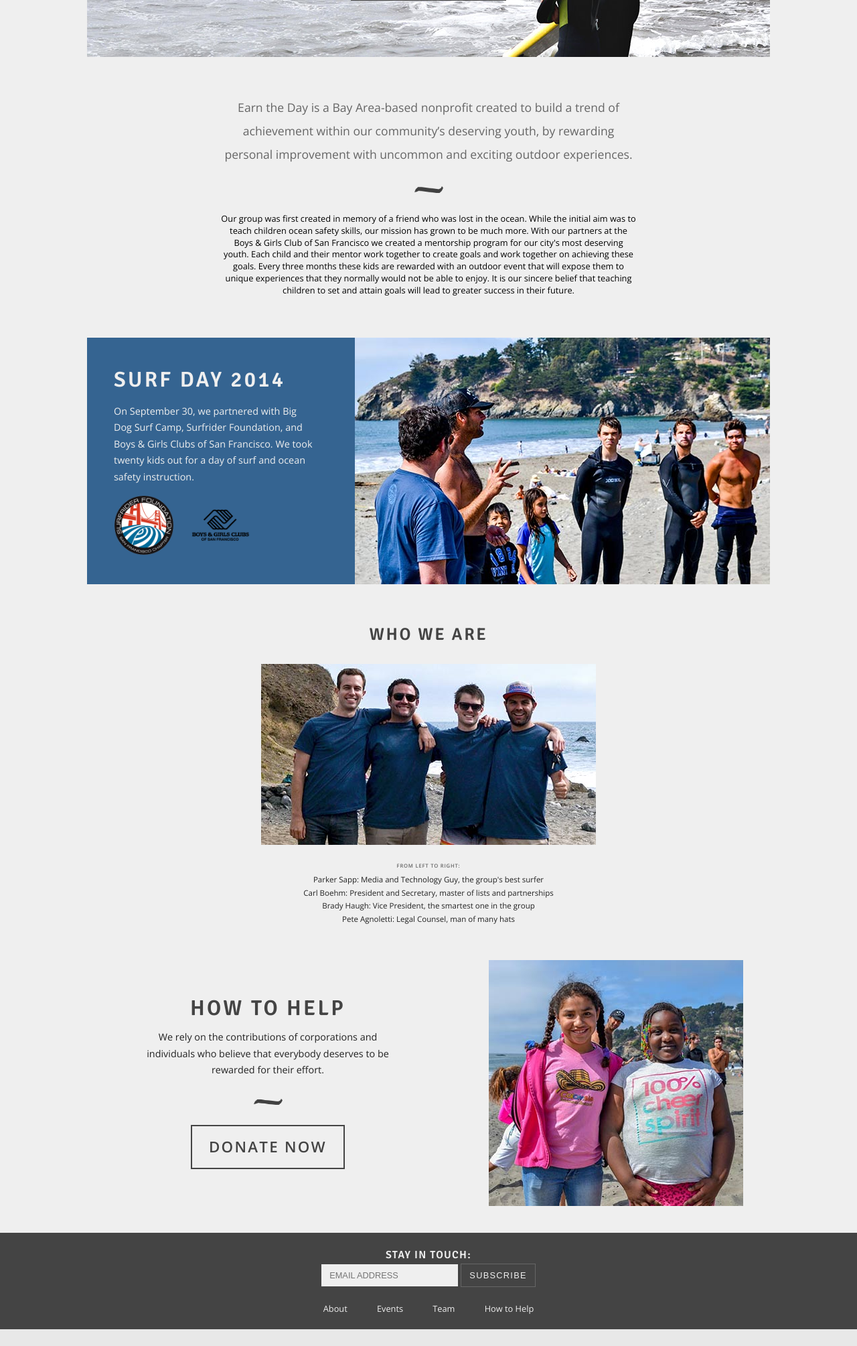
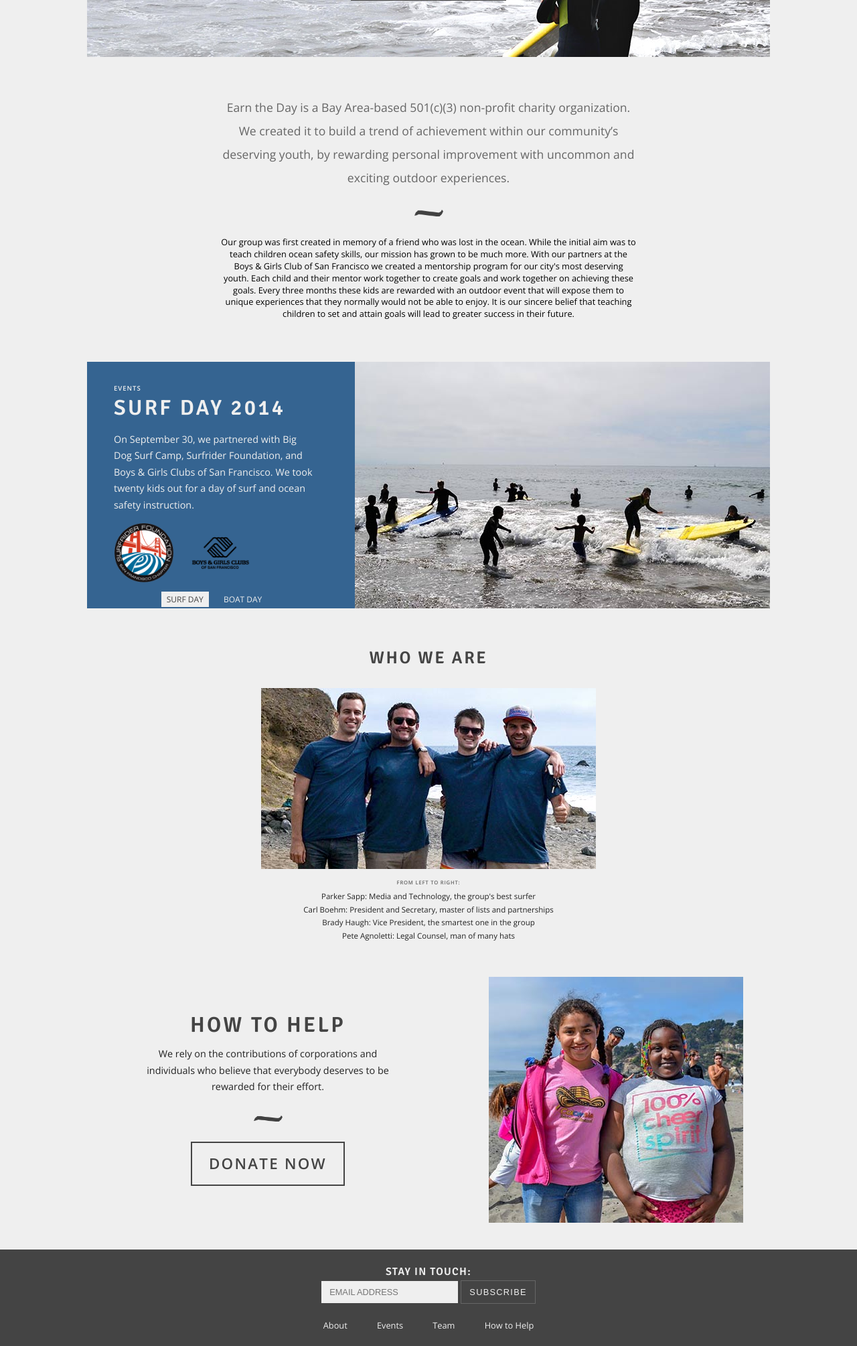
Before and after one commit to boha/etd, a Flask app: page / in a window 1280 px wide. Shown: the part 409-2418 px from the top of the page at 67% size. Before the commit the page ends 2393 px from the top, so only its background shows below. Run offline with Flask 2, Linux system fonts and the light colour scheme; some libraries are stand-ins or nearby versions.

Commit message:
Added second event
- Replaced slideshow
- Added second event tab, Boat Day
- Added tabbing through jQuery

```diff
--- a/static/css/helper.css
+++ b/static/css/helper.css
@@ -76,10 +76,6 @@ textarea {
     overflow: visible;
     position: static;
     width: auto;
-}
-
-.wrapper {
-  overflow: auto;
 }
 
 .invisible {
--- a/static/css/main.css
+++ b/static/css/main.css
@@ -54,6 +54,7 @@ h4 {
   font-weight: 600;
   line-height: 0;
   letter-spacing: .1em;
+  margin: 0;
 }
 
 h5 {
@@ -163,44 +164,81 @@ p {
 
 .events {
   background-color: #356491;
-  min-height: 328px;
+  position: relative;
 }
 
-#surfday2014 {
-  padding: 20px 40px 20px;
+.eventdesc {
+  padding: 50px 40px 10px;
   margin: 0 auto;
   max-width: 620px;
+  text-align: center;
 }
 
-#surfday2014 h1, #surfday2014 p {
+.eventdesc h1, .eventdesc h4, .eventdesc p {
   color: #efefef;
 }
 
-#surfday2014 .partner-desc {
-  max-width: 380px;
-  float: left;
+.eventdesc h1 {
+  margin-top: .25em;
 }
 
-#surfday2014 .partner-logo {
-  max-width: 220px;
-  padding: 20px 0 20px 20px;
-  float: left;
+.eventdesc .partner-desc {
 }
 
-#surfday2014 .partner-logo img {
+.eventdesc .partner-logo {
+  padding: 20px 0 20px 20px;
+}
+
+.eventdesc .partner-logo img {
   width: 90px;
 }
 
-#surfday2014 .partner-logo img:first-child {
+.eventdesc .partner-logo img:first-child {
   margin-right: 20px;
 }
 
+#tabs-menu {
+  margin: 0 auto;
+  width: 100%;
+  position: absolute;
+  top: 3px;
+  text-align: center;
+}
+
+#tabs-menu a {
+  text-transform: uppercase;
+  font-size: 12px;
+  text-decoration: none;
+  color: #efefef;
+  margin: 0 5px;
+  padding: 3px 8px;
+}
+
+#tabs-menu a.current {
+  background: #efefef;
+  color: #444;
+}
+
+.tab-content {
+  display: none;
+}
+
+#event1 {
+  display: block;
+}
+
 .gallery {
+  display: none;
+  position: relative;
+  margin: 0 auto;
   max-width: 620px;
-  margin: 0 auto;
+  min-height: 200px;
 }
 
 .gallery img {
+  position: absolute;
+  left: 0;
+  top: 0;
   width: 100%;
 }
 
@@ -379,20 +417,39 @@ input[type=email].input {
     margin: 0 auto;
   }
 
-  #surfday2014 {
-    float: left;
-    width: 300px;
+  .events {
+    min-height: 368px;
   }
 
-  #surfday2014 .partner-desc,
-  #surfday2014 .partner-logo {
+  .eventdesc {
+    padding: 40px 40px 10px;
+    text-align: left;
+    max-width: 300px;
+  }
+
+  .eventdesc, #tabs-menu {
+    float: left;
+    clear: left;
+  }
+
+  #tabs-menu {
+    bottom: 3px;
+    top: auto;
+    width: 380px;
+  }
+
+  .eventdesc .partner-desc,
+  .eventdesc .partner-logo
+   {
     width: auto;
     float: none;
     padding: 0;
   }
 
   .gallery {
-    float: right;
+    display: block;
+    margin-left: auto;
+    margin-right: 0;
   }
 
   .help-donate {
--- a/static/js/main.js
+++ b/static/js/main.js
@@ -26,7 +26,6 @@ onSubmitForm = function(e) {
 };
 
 jQuery(document).ready(function(){
-  jQuery('.gallery').fadeSlideShow();
   // $('#form-email').on('submit', onSubmitForm);
   jQuery('#masthead_cta').click(function() {
     jQuery('#masthead').replaceWith($('#masthead_video').show());
@@ -34,3 +33,27 @@ jQuery(document).ready(function(){
     vi.attr("src",vi.data("autoplay-src"));
   });
 });
+
+// Slideshow
+$('.gallery').each(function(){
+  // scope everything for each slideshow
+  var $this = this;
+  $('> :gt(0)', $this).hide();
+  setInterval(function(){
+    $('> :first-child',$this).fadeOut()
+      .next().fadeIn().end()
+      .appendTo($this);
+  }, 3000);
+});
+
+// Tabs
+$(document).ready(function() {
+    $("#tabs-menu a").click(function(event) {
+        event.preventDefault();
+        $(this).addClass("current");
+        $(this).siblings().removeClass("current");
+        var tab = $(this).attr("href");
+        $(".tab-content").not(tab).css("display", "none");
+        $(tab).fadeIn();
+    });
+});
--- a/templates/index.html
+++ b/templates/index.html
@@ -42,15 +42,23 @@
     <div class="main-container clearfix">
       <a name="intro" class="anchor"></a>
       <div class="intro wrapper clearfix">
-        <h3>Earn the Day is a Bay Area-based nonprofit created to build a trend of achievement within our community’s deserving youth, by rewarding personal improvement with uncommon and exciting outdoor experiences.</h3>
+        <h3>Earn the Day is a Bay Area-based 501(c)(3) non-profit charity organization. <br />We created it to build a trend of achievement within our community’s deserving youth, by rewarding personal improvement with uncommon and exciting outdoor experiences.</h3>
         <img src="/static/img/divider.png" class="divider" alt="~" />
         <h5>Our group was first created in memory of a friend who was lost in the ocean. While the initial aim was to teach children ocean safety skills, our mission has grown to be much more. With our partners at the Boys &amp; Girls Club of San Francisco we created a mentorship program for our city's most deserving youth. Each child and their mentor work together to create goals and work together on achieving these goals. Every three months these kids are rewarded with an outdoor event that will expose them to unique experiences that they normally would not be able to enjoy. It is our sincere belief that teaching children to set and attain goals will lead to greater success in their future.</h5>
       </div> <!-- .intro -->
 
       <div class="events wrapper clearfix">
         <a name="events" class="anchor"></a>
-        <div id="surfday2014">
+
+        <div id="tabs-menu">
+            <a class="current" href="#event1">Surf Day</a>
+            <a href="#event2">Boat Day</a>
+        </div>
+
+        <div id="event1" class="tab-content">
+          <div class="eventdesc">
             <div class="partner-desc">
+              <h4>Events</h4>
               <h1>Surf Day 2014</h1>
               <p>On September 30, we partnered with Big Dog Surf Camp, Surfrider Foundation, and Boys &amp; Girls Clubs of San Francisco. We took twenty kids out for a day of surf and ocean safety&nbsp;instruction.</p>
             </div>
@@ -58,7 +66,7 @@
               <img src="/static/img/surfrider_logo.png" alt="Surfrider Foundation of San Francisco" />
               <img src="/static/img/bgc_logo.png" alt="Boys and Girls Clubs of San Francisco" />
             </div>
-        </div> <!-- .surfday2014 -->
+          </div>
 
           <div class="gallery">
             <img src="/static/img/sd14_gallery_8.jpg" alt="" />
@@ -71,6 +79,28 @@
             <img src="/static/img/sd14_gallery_1.jpg" alt="" />
           </div>
 
+        </div> <!-- #event1 -->
+
+        <div id="event2" class="tab-content">
+          <div class="eventdesc">
+            <div class="partner-desc">
+              <h4>Events</h4>
+              <h1>Boating 2015</h1>
+              <p>In April of 2015, a group of kids from the Boys &amp; Girls Clubs of San Francisco joined us for a day on a catamaran across San Francisco bay. We saw Alcatraz and the Golden Gate Bridge up close.</p>
+            </div>
+            <div class="partner-logo">
+              <img src="/static/img/logo_adventurecat.png" alt="Adventurecat Charters" />
+              <img src="/static/img/bgc_logo.png" alt="Boys and Girls Clubs of San Francisco" />
+            </div>
+          </div>
+
+          <div class="gallery">
+            <img src="/static/img/bd15_gallery_1.jpg" alt="" />
+            <img src="/static/img/bd15_gallery_2.jpg" alt="" />
+          </div>
+
+        </div> <!-- event2 -->
+
       </div>
 
       <div class="team wrapper clearfix">
@@ -79,7 +109,7 @@
         <img src="/static/img/team.jpg" alt="Four guys on a beach" />
         <h4>From left to right:</h4>
         <p>
-          <span class="strong">Parker Sapp:</span> Media and Technology Guy, the group's best surfer<br />
+          <span class="strong">Parker Sapp:</span> Media and Technology, the group's best surfer<br />
           <span class="strong">Carl Boehm:</span> President and Secretary, master of lists and partnerships<br />
           <span class="strong">Brady Haugh:</span> Vice President, the smartest one in the group<br />
           <span class="strong">Pete Agnoletti:</span> Legal Counsel, man of many hats
@@ -141,7 +171,6 @@
     <script type="text/javascript" src="/static/js/vendor/jquery-1.11.0.min.js"></script>
     <script type="text/javascript" src="/static/js/vendor/jquery-migrate-1.2.1.min.js"></script>
     <script type="text/javascript" src="/static/js/vendor/modernizr-2.6.2.min.js"></script>
-    <script type="text/javascript" src="/static/js/vendor/fadeSlideShow.js"></script>
     <script type="text/javascript" src="/static/js/vendor/jquery.mw.js"></script>
     <script type="text/javascript" src="/static/js/main.js"></script>
 
```
Also changed, not shown: static/img/bd15_gallery_1.jpg (added), static/img/bd15_gallery_2.jpg (added), static/img/bd15_gallery_3.jpg (added), static/img/bd15_gallery_4.jpg (added), static/img/bd15_gallery_5.jpg (added), static/img/logo_adventurecat.png (added), static/js/vendor/fadeSlideShow.js (deleted). Lines whose indentation alone changed are shown as unchanged.
